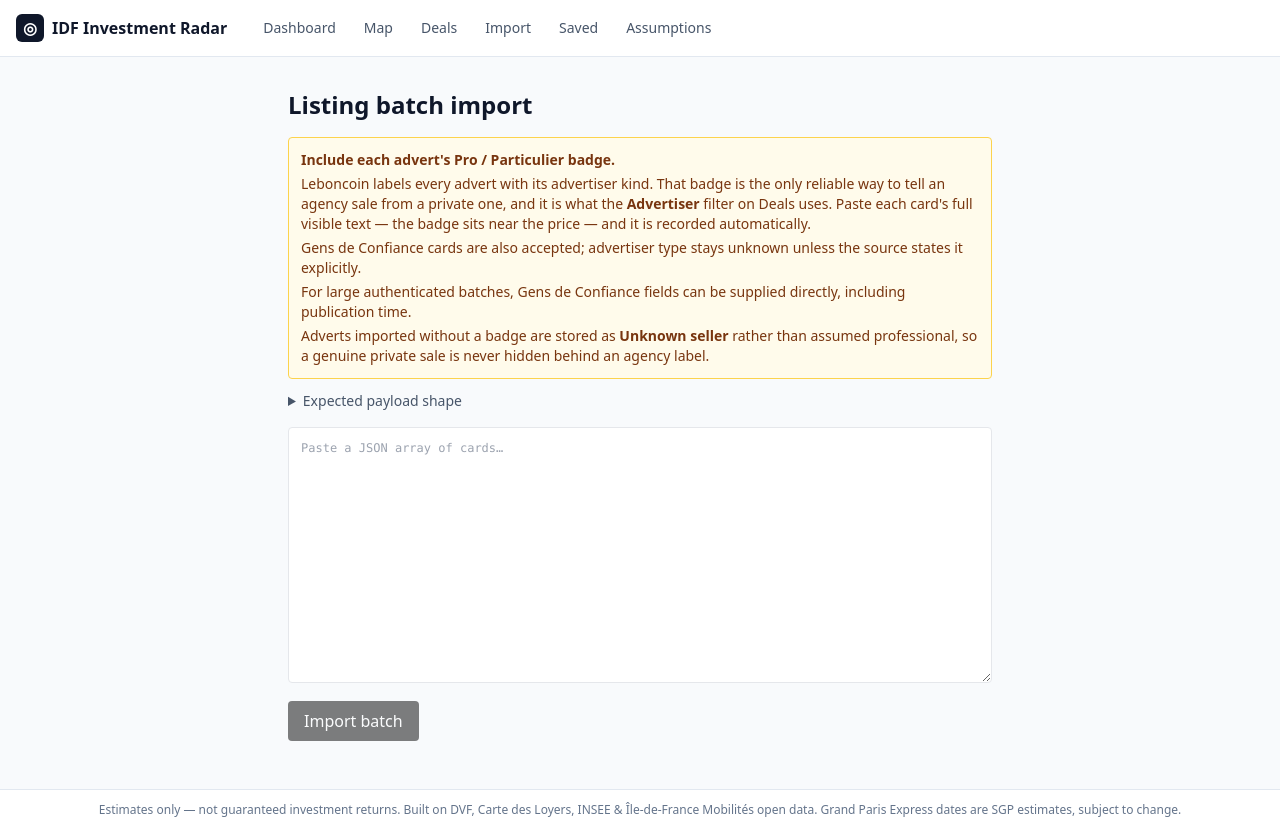
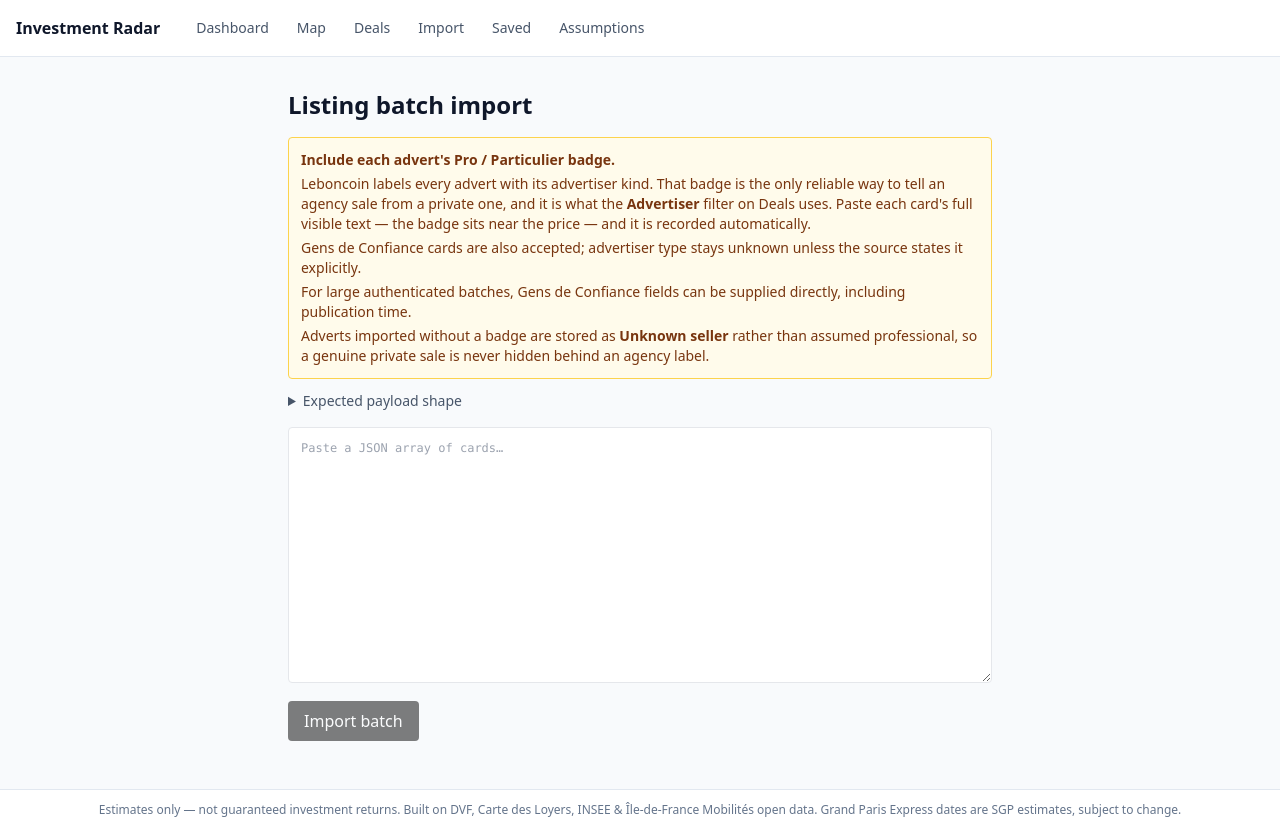
Before and after one commit to Aram2K/Real-Estate-Empire, a Next.js app: page /bulk-import in a window 1280 px wide. Built offline with nearby package versions, Linux system fonts and the light colour scheme.

Commit message:
Remove IDF branding and header logo

```diff
--- a/src/app/layout.tsx
+++ b/src/app/layout.tsx
@@ -3,7 +3,7 @@ import Link from "next/link";
 import "./globals.css";
 
 export const metadata: Metadata = {
-  title: "IDF Investment Radar",
+  title: "Investment Radar",
   description:
     "Map, score and stress-test rental-investment opportunities across Île-de-France.",
 };
@@ -28,11 +28,8 @@ export default function RootLayout({
         <div className="flex min-h-screen flex-col">
           <header className="sticky top-0 z-[1000] border-b border-slate-200 bg-white/95 backdrop-blur">
             <div className="mx-auto flex h-14 max-w-[1600px] items-center gap-6 px-4">
-              <Link href="/" className="flex items-center gap-2 font-semibold">
-                <span className="grid h-7 w-7 place-items-center rounded-md bg-slate-900 text-white">
-                  ◎
-                </span>
-                <span>IDF Investment Radar</span>
+              <Link href="/" className="font-semibold">
+                <span>Investment Radar</span>
               </Link>
               <nav className="flex items-center gap-1 text-sm">
                 {NAV.map((n) => (
```
